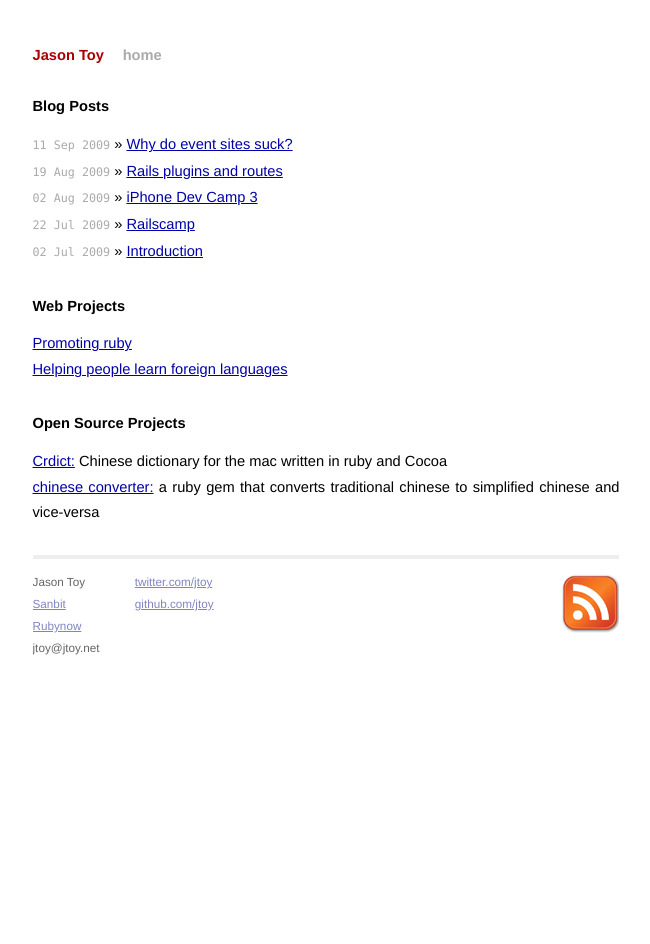
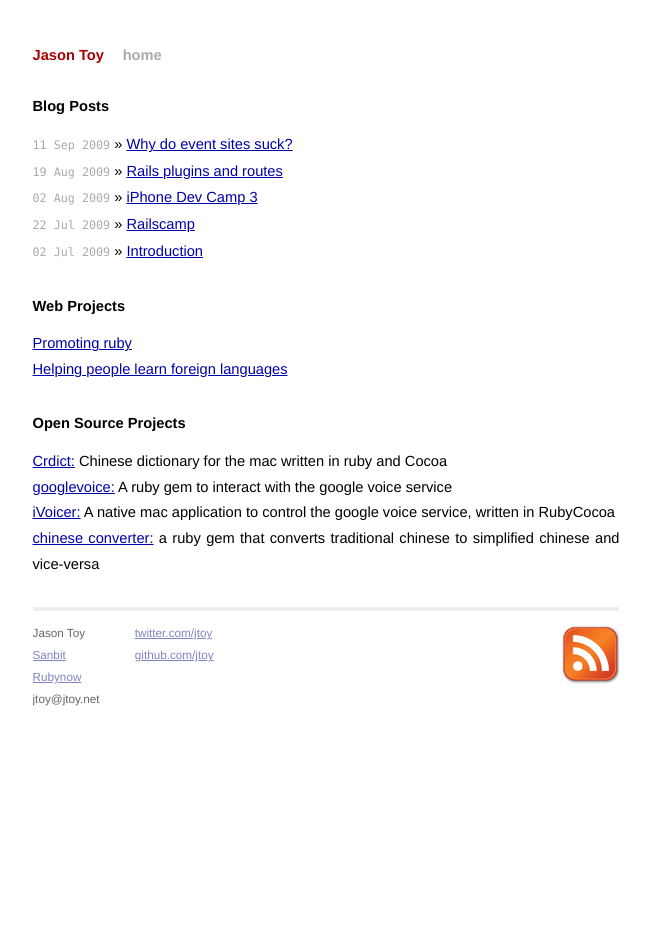
Before and after one commit to mickey/mickeyben, a Jekyll site: the page built from index.html, in a window 1280 px wide. Shown: the whole page, without its empty margins (314-964 px from the left). Built offline with Jekyll 4.4.1, drawn with Linux system fonts in a browser that asks for light colours.

Commit message:
update index

```diff
--- a/index.html
+++ b/index.html
@@ -20,6 +20,8 @@
   <h1>Open Source Projects</h1>
   <ul class="posts">
     <li><a href="http://github.com/jtoy/crdict/">Crdict:</a> Chinese dictionary for the mac written in ruby and Cocoa</li>
+    <li><a href="http://github.com/jtoy/googlevoice/">googlevoice:</a> A ruby gem to interact with the google voice service </li>
+    <li><a href="http://github.com/jtoy/iVoicer/">iVoicer:</a> A native mac application to control the google voice service, written in RubyCocoa </li>
     <li><a href="http://github.com/jtoy/chinese-converter">chinese converter:</a> a ruby gem that converts traditional chinese to simplified chinese and vice-versa</li>
   </ul>
 </div>
```
